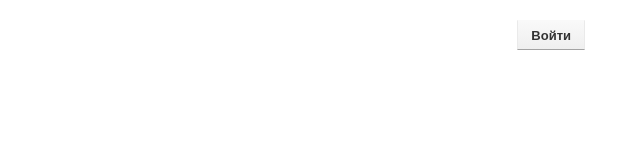
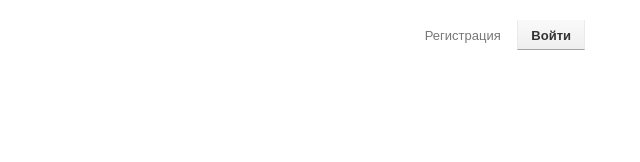
Before and after one commit to EremenkoAndrey/Elvenstar, a website: page public_html/index.html in a window 1280 px wide. Shown: the full height of the page, 640-1280 px from the left. Drawn offline with Linux system fonts and the light colour scheme.

Commit message:
Добавлены блоки link и user-menu

```diff
--- /dev/null
+++ b/dev/blocks/link/link.less
@@ -0,0 +1,14 @@
+.link {
+  color: @baseTextColor;
+  text-decoration: underline;
+  cursor: pointer;
+  display: inline;
+
+  &_decoration_none {
+    text-decoration: none;
+  }
+  &:hover {
+    color: @accentTextColor;
+    text-decoration: none;
+  }
+}
--- /dev/null
+++ b/dev/blocks/user-menu/user-menu.less
@@ -0,0 +1,11 @@
+.user-menu {
+  display: block;
+  margin: 0;
+  padding: 0;
+  list-style: none;
+
+  &__item {
+    display: inline-block;
+    margin-left: 1em;
+  }
+}
--- a/dev/common/less/variables.less
+++ b/dev/common/less/variables.less
@@ -1,7 +1,6 @@
-@test: #666;
-
 // Colors
-
+@baseTextColor: #777;
+@accentTextColor: #333;
 @baseBgColor: #2A2A2A; // Цвет ключевых элементов, кнопок
 @baseBgColorText: #FFF; // Цвет ключевых элементов, кнопок
 @titlesColor: #333; // Цвет текста на основных элементах и в заголовках
--- a/dev/styles.less
+++ b/dev/styles.less
@@ -14,7 +14,7 @@
           box-sizing: border-box;
 }
 body {
-    color: #777777;
+    color: @baseTextColor;
     font: 13px/15px Arial,Helvetica,sans-serif;
     background: #FFF;
 }
@@ -24,9 +24,11 @@ body {
 }
 
 @import "common/less/grid.less";
+@import "blocks/arrow/arrow.less";
+@import "blocks/link/link.less";
+@import "blocks/btn-default/btn-default.less";
+@import "blocks/circle/circle.less";
 
 @import "blocks/header/header.less";
+@import "blocks/user-menu/user-menu.less";
 @import "blocks/logo/logo.less";
-@import "blocks/btn-default/btn-default.less";
-@import "blocks/circle/circle.less";
-@import "blocks/arrow/arrow.less";
--- a/public_html/index.html
+++ b/public_html/index.html
@@ -16,9 +16,18 @@
                 <div class="header__logo">
                     <a href="/" class="logo"></a>
                 </div>
+
                 <div class="header__user-menu">
-                   <button class="btn-default">Войти</button>
+                    <ul class="user-menu">
+                        <li class="user-menu__item">
+                            <a href="#" class="link link_decoration_none">Регистрация</a>
+                        </li>
+                        <li class="user-menu__item">
+                            <button class="btn-default">Войти</button>
+                        </li>
+                    </ul>
                 </div>
+
                 <ul class="header__links">
 
                 </ul>
```
Also changed, not shown: dev/blocks/header/header.html (+3 -1 lines), dev/blocks/user-menu/user-menu.html (added, +8 -0 lines), public_html/css/styles.css.
